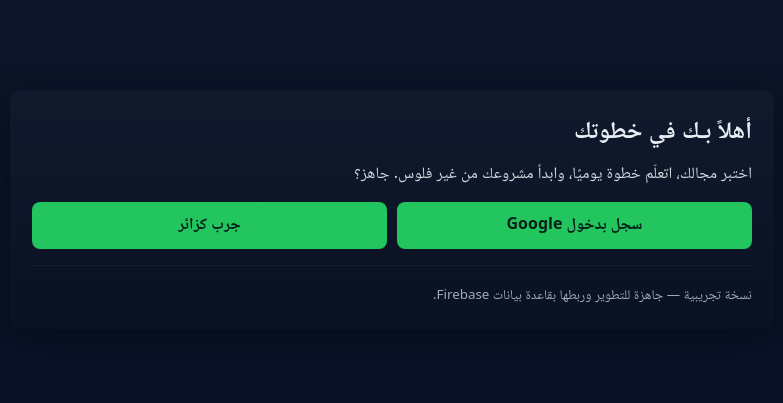
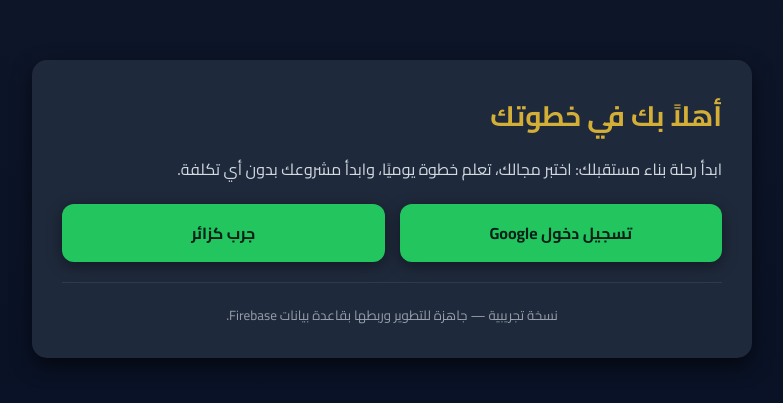
Before and after one commit to step-by-step-2026/Shbab, a plain HTML site: page index.html in a window 1280 px wide. Shown: the part 191-594 px from the top of the page, without its empty margins (248-1031 px from the left). Drawn offline with Linux system fonts and the light colour scheme.

Commit message:
Update index.html

```diff
--- a/index.html
+++ b/index.html
@@ -3,62 +3,119 @@
 <head>
 <meta charset="UTF-8">
 <meta name="viewport" content="width=device-width, initial-scale=1.0">
-<title>خطوتك - إبدأ مهارتك</title>
-<meta name="description" content="خطوتك: اختبارات، مهارات، فرص تدريب ومشاريع للشباب">
+<title>خطوتك - ابني مستقبلك</title>
+<meta name="description" content="خطوتك: اختبارات، خطط تعلم يومية، مشاريع وفرص تدريبية للشباب">
+<link href="https://fonts.googleapis.com/css2?family=Cairo:wght@400;700&display=swap" rel="stylesheet">
+
 <style>
   :root{
-    --bg:#0f172a; --card:#0b1220; --accent:#22c55e; --text:#e6edf3;
+    --bg:#0f172a;
+    --card:#1e293b;
+    --accent:#22c55e;
+    --accent2:#d4af37;
+    --text:#e6edf3;
+    --shadow:0 8px 20px rgba(0,0,0,0.6);
   }
+
+  *{box-sizing:border-box;margin:0;padding:0}
   body{
-    margin:0;
-    font-family:system-ui,Segoe UI,Roboto,'Noto Naskh Arabic',sans-serif;
-    background:linear-gradient(180deg,var(--bg),#071024);
+    font-family:'Cairo',sans-serif;
+    background:linear-gradient(180deg,#0f172a,#071024);
     color:var(--text);
     min-height:100vh;
     display:flex;
+    justify-content:center;
+    align-items:center;
+    padding:20px;
+  }
+
+  .container{
+    max-width:720px;
+    width:100%;
+    background:var(--card);
+    border-radius:15px;
+    box-shadow:var(--shadow);
+    padding:30px;
+    animation:fadeIn 1s ease-out;
+  }
+
+  h1{
+    font-size:28px;
+    color:var(--accent2);
+    margin-bottom:12px;
+  }
+
+  p{
+    font-size:16px;
+    color:rgba(230,237,243,0.9);
+    margin-bottom:20px;
+  }
+
+  .grid{
+    display:grid;
+    grid-template-columns:1fr 1fr;
+    gap:15px;
+    margin-bottom:20px;
+  }
+
+  .btn{
+    display:flex;
     align-items:center;
     justify-content:center;
-  }
-  .card{
-    width:95%; max-width:720px;
-    padding:22px;
-    border-radius:12px;
-    background:linear-gradient(180deg,rgba(255,255,255,.02),rgba(0,0,0,.08));
-    box-shadow:0 8px 30px rgba(2,6,23,.6);
-  }
-  h1{margin:0 0 8px;font-size:24px}
-  p{margin:0 0 14px;color:rgba(230,237,243,.9)}
-  .btn{
-    display:inline-block;
+    gap:8px;
     background:var(--accent);
     color:#042019;
-    padding:10px 14px;
-    border-radius:8px;
-    text-decoration:none;
-    font-weight:600;
+    font-weight:700;
+    padding:14px;
+    border-radius:12px;
     cursor:pointer;
+    transition:0.3s;
+    font-size:16px;
+    box-shadow:0 4px 15px rgba(0,0,0,0.4);
+  }
+
+  .btn:hover{
+    background:var(--accent2);
+    color:#fff;
+    transform:translateY(-2px);
+    box-shadow:0 6px 20px rgba(0,0,0,0.6);
+  }
+
+  hr{
+    border:none;
+    border-top:1px solid rgba(255,255,255,0.08);
+    margin:20px 0;
+  }
+
+  small{
+    display:block;
     text-align:center;
+    color:rgba(230,237,243,0.6);
+    margin-top:10px;
   }
-  .grid{display:grid;grid-template-columns:1fr 1fr;gap:10px;margin-top:12px}
-  small{color:rgba(230,237,243,.7);}
+
+  /* Fade-in animation */
+  @keyframes fadeIn{
+    from{opacity:0; transform:translateY(20px);}
+    to{opacity:1; transform:translateY(0);}
+  }
 </style>
 </head>
 <body>
 
-<div class="card">
-  <h1>أهلاً بـك في خطوتك</h1>
-  <p>اختبر مجالك، اتعلّم خطوة يوميًا، وابدأ مشروعك من غير فلوس. جاهز؟</p>
+<div class="container">
+  <h1>أهلاً بك في خطوتك</h1>
+  <p>ابدأ رحلة بناء مستقبلك: اختبر مجالك، تعلم خطوة يوميًا، وابدأ مشروعك بدون أي تكلفة.</p>
 
   <div class="grid">
-    <div class="btn" id="googleSign">سجل بدخول Google</div>
+    <div class="btn" id="googleSign">تسجيل دخول Google</div>
     <div class="btn" id="guest">جرب كزائر</div>
   </div>
 
-  <hr style="border:none;border-top:1px solid rgba(255,255,255,.04);margin:16px 0" />
+  <hr>
   <small>نسخة تجريبية — جاهزة للتطوير وربطها بقاعدة بيانات Firebase.</small>
 </div>
 
-<!-- Firebase SDK -->
 <script type="module">
   import { initializeApp } from "https://www.gstatic.com/firebasejs/10.6.1/firebase-app.js";
   import { getAuth, signInWithPopup, GoogleAuthProvider } from "https://www.gstatic.com/firebasejs/10.6.1/firebase-auth.js";
@@ -74,36 +131,30 @@
     appId: "1:1036127588385:web:4924705000167b06395360"
   };
 
-  // Initialize Firebase
   const app = initializeApp(firebaseConfig);
   const auth = getAuth(app);
   const db = getFirestore(app);
 
-  const googleSignBtn = document.getElementById('googleSign');
-  const guestBtn = document.getElementById('guest');
-
-  googleSignBtn.addEventListener('click', async () => {
+  document.getElementById('googleSign').addEventListener('click', async ()=>{
     const provider = new GoogleAuthProvider();
-    try {
+    try{
       const result = await signInWithPopup(auth, provider);
       const user = result.user;
-      // حفظ بيانات المستخدم في Firestore
-      await setDoc(doc(db, "users", user.uid), {
-        name: user.displayName,
-        email: user.email,
-        photo: user.photoURL,
-        createdAt: serverTimestamp()
-      }, { merge: true });
-      alert(`تم تسجيل الدخول بنجاح. أهلاً ${user.displayName}`);
-    } catch (error) {
-      console.error(error);
-      alert(`حدث خطأ: ${error.message}`);
+      await setDoc(doc(db,"users",user.uid),{
+        name:user.displayName,
+        email:user.email,
+        photo:user.photoURL,
+        createdAt:serverTimestamp()
+      },{merge:true});
+      alert(`تم تسجيل الدخول. أهلاً ${user.displayName}`);
+    }catch(e){
+      console.error(e);
+      alert(`حدث خطأ: ${e.message}`);
     }
   });
 
-  guestBtn.addEventListener('click', () => {
+  document.getElementById('guest').addEventListener('click', ()=>{
     alert("أنت دخلت كزائر. بعض المميزات محدودة.");
-    // هنا تقدر تحوّل المستخدم للواجهة الرئيسية للتجربة
   });
 </script>
 
```
